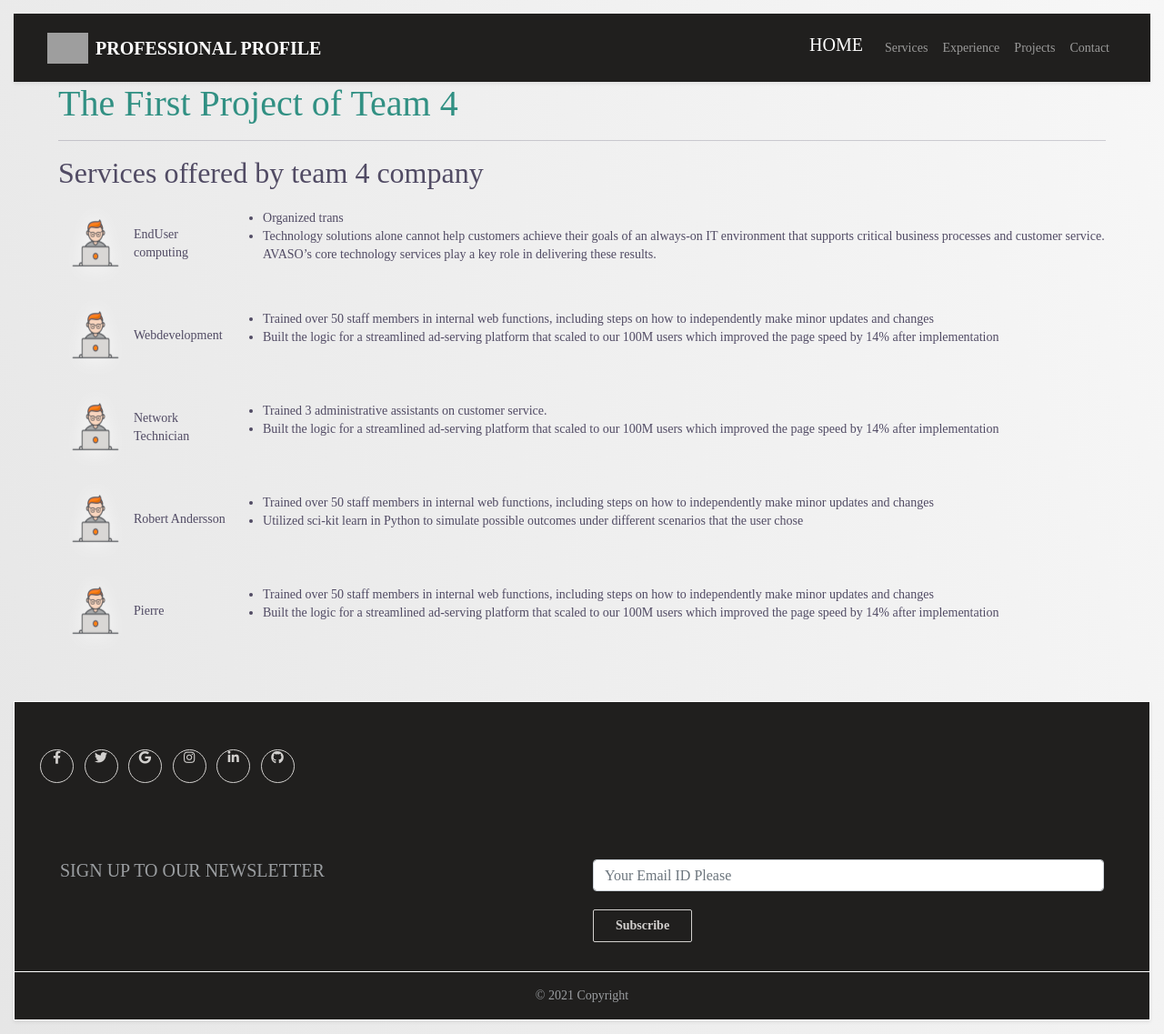
After one commit to portoflio/fun_portfolio, a Django app: page /basic_app/services/ in a window 1280 px wide. The commit adds this page. Shown: the whole page at 91% size. Run offline with Django 3.2, Linux system fonts and the light colour scheme; some libraries are stand-ins or nearby versions; some web fonts are replaced; grey boxes are pictures that could not be loaded.

Commit message:
servicespage

```diff
--- a/basic_app/urls.py
+++ b/basic_app/urls.py
@@ -17,5 +17,6 @@ urlpatterns = [
     # url(r'^signup/$', views.users, name='signup'),
     url(r'^contact/', views.form1, name="contact"),
     url(r'^admin/',admin.site.urls),
+    url(r'^services/',views.services, name="services"),
 
 ]
--- a/basic_app/views.py
+++ b/basic_app/views.py
@@ -30,6 +30,8 @@ def profile(request):
         title = str_req
     return render(request, 'profile.html', {'title':title})
 
+def services(request):
+    return render(request, 'services.html')
 
 def subscribe(request):
 
--- a/templates/base.html
+++ b/templates/base.html
@@ -27,7 +27,7 @@
                 <div id="navbarSupportedContent" class="collapse navbar-collapse">
                     <ul class="navbar-nav ml-auto">
                         <li class="nav-item"><a class="navbar-brand" href="{% url 'index' %}">HOME</a></li>
-                        <li class="nav-item"><a class="nav-link" href="">Services</a></li>
+                        <li class="nav-item"><a class="nav-link" href="{% url 'basic_app:services' %}">Services</a></li>
                         <li class="nav-item"><a class="nav-link" href="{% url 'experience_app:experience' %}">Experience</a></li>
                         <li class="nav-item"><a class="nav-link" href="">Projects</a></li>
                         <li class="nav-item"><a class="nav-link" href="{% url 'basic_app:contact' %}">Contact</a></li>
--- /dev/null
+++ b/templates/services.html
@@ -0,0 +1,95 @@
+{% extends 'base.html' %}
+{% block body_block %}
+
+<!-- title and tag -->
+<div class="container">
+    <h1>The First Project of Team 4</h1>
+    <hr>
+
+    <!-- Content of the body-->
+    <h2>Services offered by team 4 company</h2>
+    <!--<div class="row"> -->
+    <main>
+        <table>
+
+            <tr>
+                <td><img src="/static/images/developer.png" alt="Developer 1"></td>
+                <td>EndUser computing</td>
+                <td>
+                    <div class="left">
+                        <ul>
+                            <li>Organized trans</li>
+                            <li>Technology solutions alone cannot help customers achieve their goals of an always-on IT environment that supports critical business processes and customer service. AVASO’s core technology services play a key role in delivering these results.
+                                </li>
+                        </ul>
+                    </div>
+                </td>
+
+
+
+            <tr>
+                <td><img src="/static/images/developer.png" alt="Developer 2"></td>
+                <td>Webdevelopment</td>
+                <td>
+                    <div class="left">
+                        <ul>
+                            <li>Trained over 50 staff members in internal web functions, including steps on how to
+                                independently make minor updates and changes</li>
+                            <li>Built the logic for a streamlined ad-serving platform that scaled to our 100M users
+                                which improved the page speed by 14% after implementation</li>
+                        </ul>
+                    </div>
+                </td>
+
+            </tr>
+            <tr>
+                <td><img src="/static/images/developer.png" alt="Developer 3"></td>
+                <td>Network Technician</td>
+                <td>
+                    <div class="left">
+                        <ul>
+                            <li>Trained 3 administrative assistants on customer service.</li>
+                            <li>Built the logic for a streamlined ad-serving platform that scaled to our 100M users
+                                which improved the page speed by 14% after implementation</li>
+                        </ul>
+                    </div>
+                </td>
+
+            </tr>
+            <tr>
+                <td><img src="/static/images/developer.png" alt="Developer 4"></td>
+                <td>Robert Andersson</td>
+                <td>
+                    <div class="left">
+                        <ul>
+                            <li>Trained over 50 staff members in internal web functions, including steps on how to
+                                independently make minor updates and changes</li>
+                            <li>Utilized sci-kit learn in Python to simulate possible outcomes under different scenarios
+                                that the user chose</li>
+                        </ul>
+                    </div>
+                </td>
+
+            </tr>
+            <tr>
+                <td><img src="/static/images/developer.png" alt="Developer 5"></td>
+                <td>Pierre</td>
+                <td>
+                    <div class="left">
+                        <ul>
+                            <li>Trained over 50 staff members in internal web functions, including steps on how to
+                                independently make minor updates and changes</li>
+                            <li>Built the logic for a streamlined ad-serving platform that scaled to our 100M users
+                                which improved the page speed by 14% after implementation</li>
+                        </ul>
+                    </div>
+                </td>
+
+            </tr>
+        </table>
+    </main>
+
+    <!-- </div> -->
+</div>
+
+{% endblock %}
```
Also changed, not shown: db.sqlite3.
